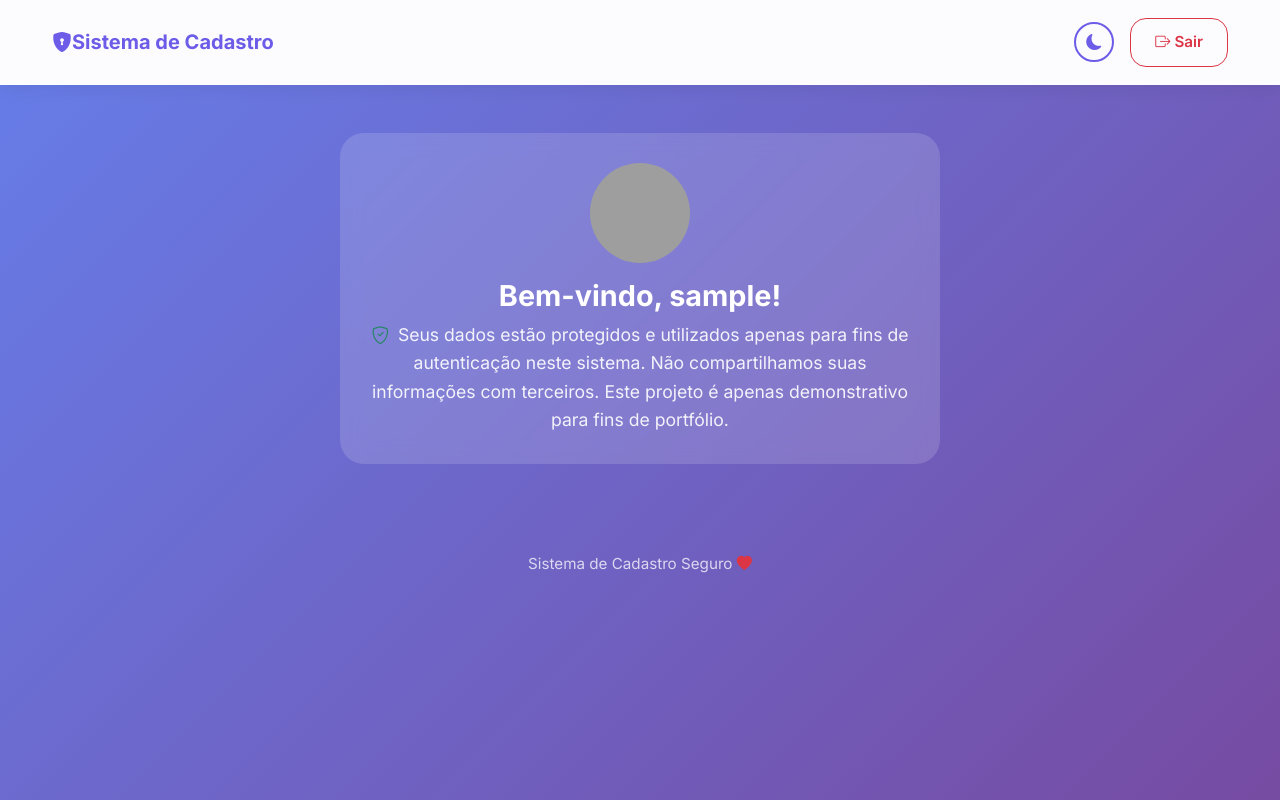
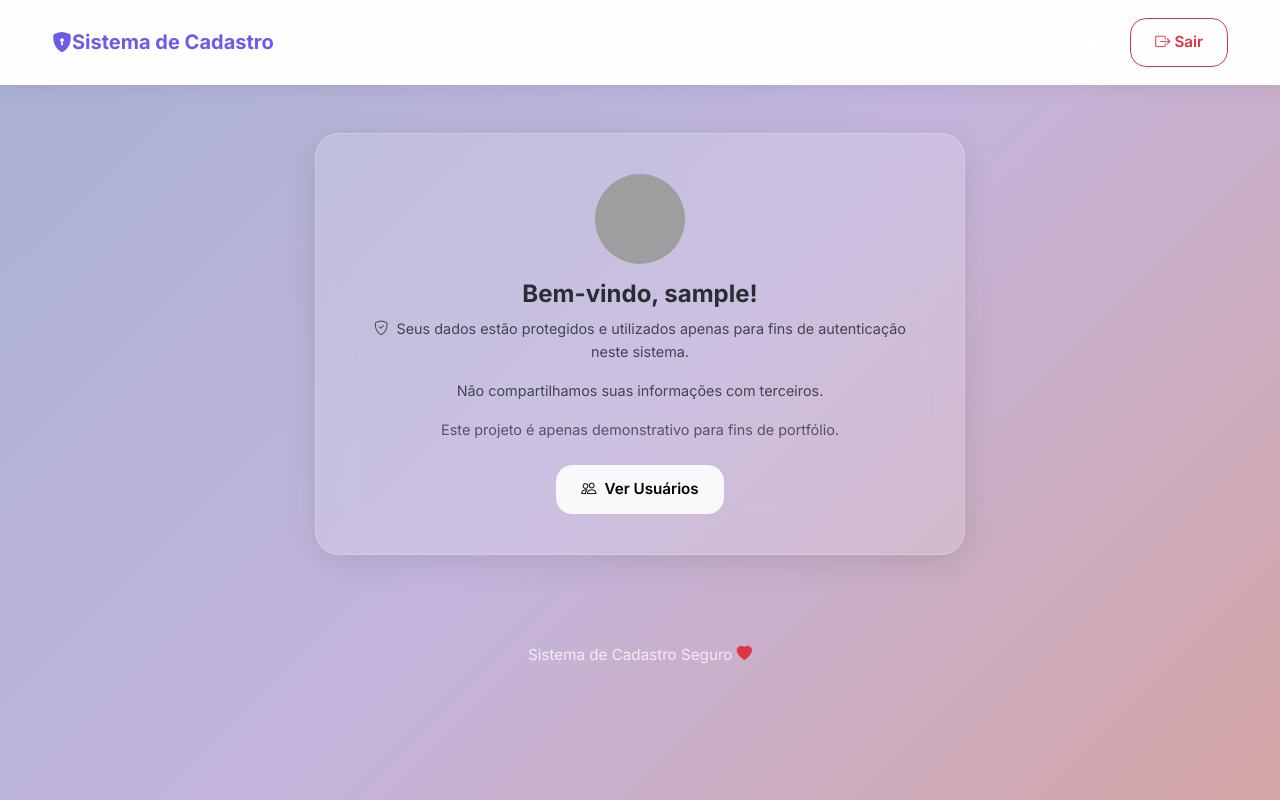
Before and after one commit to aliceenbr/sistema-usuarios, a Flask app: page /dashboard in a window 1280 px wide. Run offline with Flask 3, Linux system fonts and the light colour scheme; the visitor is signed in with stand-in values (Sample User, id 1); grey boxes are pictures that could not be loaded.

Commit message:
Improve dashboard design - glass effect, smoother gradient, better typography

```diff
--- a/static/style.css
+++ b/static/style.css
@@ -9,9 +9,9 @@
     --gray: #636e72;
     --light: #f8f9fa;
     --white: #ffffff;
-    --gradient: linear-gradient(135deg, #667eea 0%, #764ba2 100%);
-    --shadow: 0 10px 40px rgba(0,0,0,0.15);
-    --shadow-lg: 0 20px 60px rgba(0,0,0,0.2);
+    --gradient: linear-gradient(135deg, #a8b2d1 0%, #c4b5dd 50%, #d4a5a5 100%);
+    --shadow: 0 10px 40px rgba(0,0,0,0.1);
+    --shadow-lg: 0 20px 60px rgba(0,0,0,0.15);
     --radius: 16px;
     --radius-lg: 24px;
 }
@@ -435,28 +435,30 @@ body {
 
 .welcome-card {
     background: rgba(255,255,255,0.15);
-    backdrop-filter: blur(10px);
-    border-radius: var(--radius-lg);
-    padding: 30px;
-    color: white;
+    backdrop-filter: blur(20px);
+    -webkit-backdrop-filter: blur(20px);
+    border-radius: 24px;
+    padding: 40px;
+    border: 1px solid rgba(255,255,255,0.2);
+    box-shadow: 0 8px 32px rgba(0,0,0,0.1);
     animation: slideUp 0.6s ease;
-    transition: all 0.4s ease;
 }
 
 .welcome-card:hover {
     background: rgba(255,255,255,0.2);
-    transform: scale(1.01);
 }
 
 .welcome-title {
-    font-size: 1.8rem;
+    font-size: 1.5rem;
     font-weight: 700;
     margin-bottom: 8px;
+    opacity: 0.95;
 }
 
 .welcome-subtitle {
-    opacity: 0.9;
-    font-size: 1.1rem;
+    opacity: 0.8;
+    font-size: 0.9rem;
+    line-height: 1.6;
 }
 
 .stats-card {
@@ -960,20 +962,75 @@ body {
 }
 
 .theme-toggle {
-    background: transparent;
-    border: 2px solid var(--primary);
-    color: var(--primary);
-    border-radius: 50%;
-    width: 40px;
-    height: 40px;
+    background: rgba(255,255,255,0.2);
+    border: 1px solid rgba(255,255,255,0.3);
+    color: white;
+    border-radius: 30px;
+    padding: 8px 16px;
     display: flex;
     align-items: center;
-    justify-content: center;
+    gap: 6px;
     cursor: pointer;
     transition: all 0.3s ease;
+    font-size: 0.85rem;
 }
 
 .theme-toggle:hover {
-    background: var(--primary);
+    background: rgba(255,255,255,0.3);
+    transform: scale(1.05);
+}
+
+.welcome-card {
+    background: rgba(255,255,255,0.15);
+    backdrop-filter: blur(20px);
+    -webkit-backdrop-filter: blur(20px);
+    border-radius: 24px;
+    padding: 40px;
+    border: 1px solid rgba(255,255,255,0.2);
+    box-shadow: 0 8px 32px rgba(0,0,0,0.1);
+}
+
+[data-theme="dark"] body {
+    background: linear-gradient(135deg, #1a1a2e 0%, #16213e 50%, #0f3460 100%);
+}
+
+[data-theme="dark"] .welcome-card {
+    background: rgba(30, 30, 50, 0.7);
+    border: 1px solid rgba(255,255,255,0.1);
+}
+
+[data-theme="dark"] .welcome-title {
+    color: #eaeaea;
+}
+
+[data-theme="dark"] .theme-toggle {
+    background: rgba(255,255,255,0.1);
+    border-color: rgba(255,255,255,0.2);
+    color: #a0a0a0;
+}
+
+[data-theme="dark"] .theme-toggle:hover {
+    background: rgba(255,255,255,0.15);
+}
+
+[data-theme="dark"] .btn-light {
+    background: rgba(255,255,255,0.9);
+}
+
+[data-theme="dark"] .navbar {
+    background: rgba(30, 30, 50, 0.9) !important;
+}
+
+[data-theme="dark"] .navbar-brand {
+    color: #a29bfe !important;
+}
+
+[data-theme="dark"] .btn-outline-danger {
+    border-color: rgba(231, 76, 60, 0.7);
+    color: #e74c3c;
+}
+
+[data-theme="dark"] .btn-outline-danger:hover {
+    background: #e74c3c;
     color: white;
 }
--- a/templates/dashboard.html
+++ b/templates/dashboard.html
@@ -1,7 +1,7 @@
 {% extends "base.html" %}
 {% block title %}Dashboard - Sistema de Cadastro{% endblock %}
 {% block content %}
-<nav class="navbar navbar-expand-lg">
+<nav class="navbar navbar-expand-lg" style="background: rgba(255,255,255,0.9); backdrop-filter: blur(10px);">
     <div class="container">
         <a class="navbar-brand" href="{{ url_for('main.dashboard') }}">
             <i class="bi bi-shield-lock-fill"></i>Sistema de Cadastro
@@ -9,6 +9,7 @@
         <div class="d-flex align-items-center gap-3">
             <button class="theme-toggle" onclick="toggleTheme()" title="Alternar tema">
                 <i class="bi bi-moon-fill" id="themeIcon"></i>
+                <span>Tema</span>
             </button>
             <a href="{{ url_for('main.logout') }}" class="btn btn-sm btn-outline-danger">
                 <i class="bi bi-box-arrow-right me-1"></i>Sair
@@ -18,18 +19,29 @@
 </nav>
 
 <div class="container py-5 text-center">
-    <div class="welcome-card mx-auto" style="max-width: 600px;">
+    <div class="welcome-card mx-auto" style="max-width: 650px;">
         <div class="d-flex flex-column align-items-center gap-3">
-            <img src="https://i.gifer.com/4Mj.gif" alt="Hello Kitty" style="width:100px;height:100px;border-radius:50%;object-fit:cover;">
+            <img src="https://i.gifer.com/4Mj.gif" alt="Hello Kitty" style="width:90px;height:90px;border-radius:50%;object-fit:cover;">
             <div>
                 <h1 class="welcome-title mb-2">
                     Bem-vindo, {{ current_user.nome.split()[0] }}!
                 </h1>
-                <p class="welcome-subtitle mb-0">
-                    <i class="bi bi-shield-check text-success me-1"></i>
-                    Seus dados estão protegidos e utilizados apenas para fins de autenticação neste sistema. Não compartilhamos suas informações com terceiros. Este projeto é apenas demonstrativo para fins de portfólio.
+                <p class="welcome-subtitle mb-3">
+                    <i class="bi bi-shield-check me-1"></i>
+                    Seus dados estão protegidos e utilizados apenas para fins de autenticação neste sistema.
+                </p>
+                <p class="welcome-subtitle mb-3">
+                    Não compartilhamos suas informações com terceiros.
+                </p>
+                <p class="welcome-subtitle mb-0" style="opacity: 0.7;">
+                    Este projeto é apenas demonstrativo para fins de portfólio.
                 </p>
             </div>
+        </div>
+        <div class="mt-4">
+            <a href="{{ url_for('main.lista_usuarios') }}" class="btn btn-light btn-lg">
+                <i class="bi bi-people me-2"></i>Ver Usuários
+            </a>
         </div>
     </div>
 </div>
```
